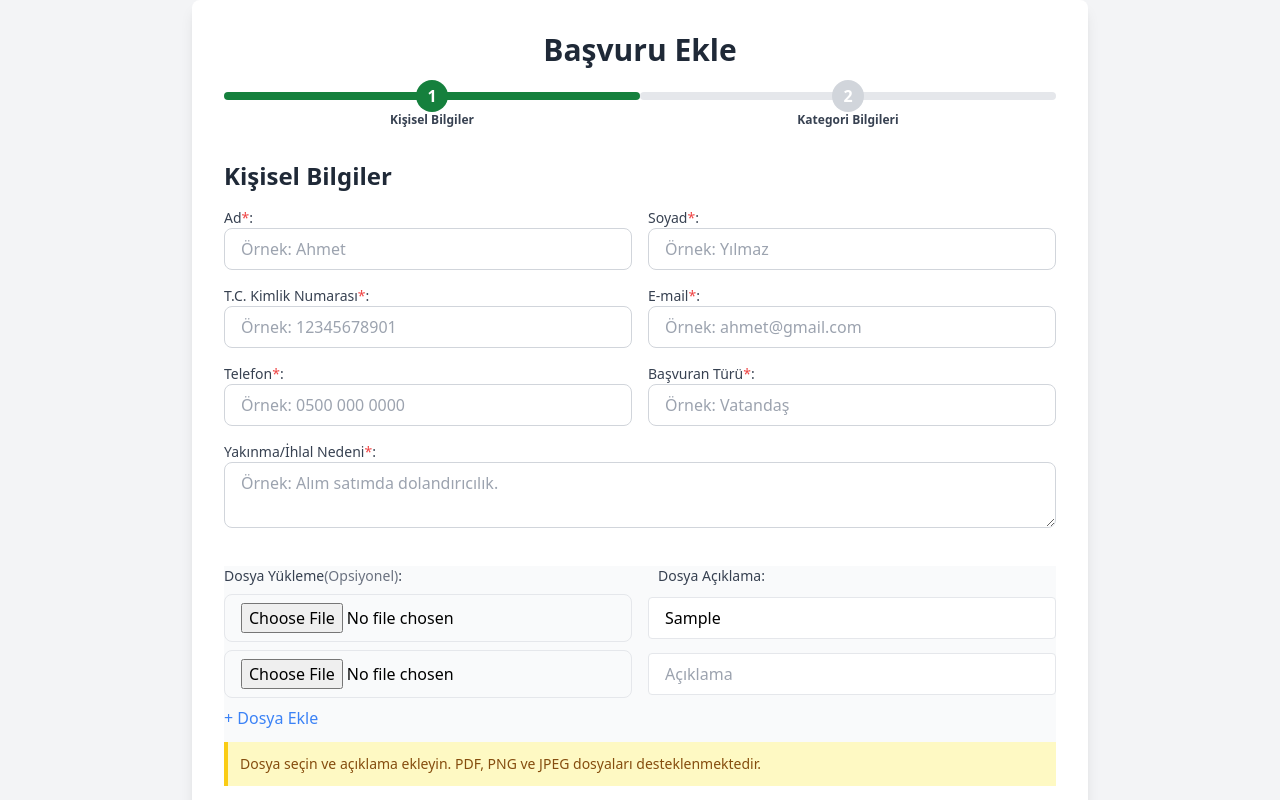
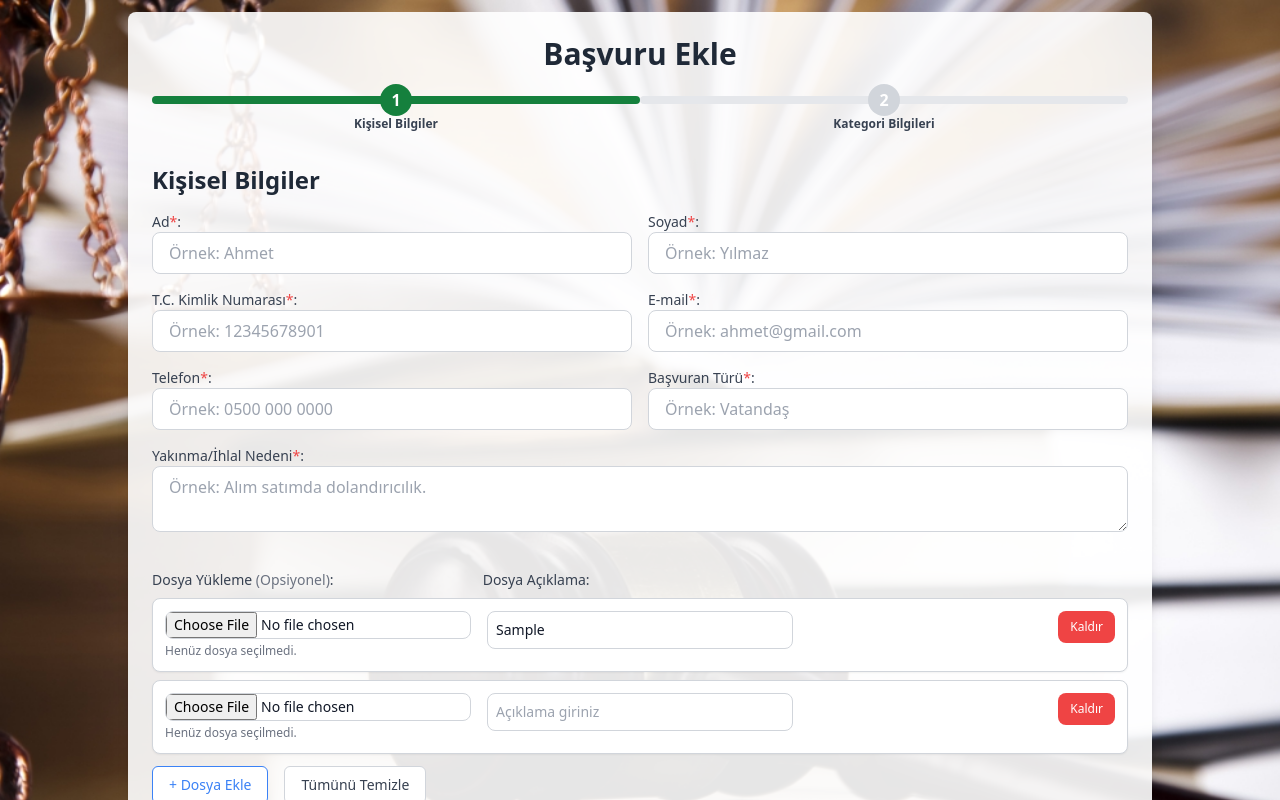
Before and after one commit to elifep/ArdCitizen, a React (Vite) app: page /basvuru-ekle-vatandas in a window 1280 px wide. Both pictures are taken after typing "Sample" into the empty fields and a click on the button "+ Dosya Ekle". Shown: the top 800 px of the page. Built offline with nearby package versions, Linux system fonts and the light colour scheme; no server answers.

Commit message:
Update-vatandasform

```diff
--- a/src/components/Process/Case1.jsx
+++ b/src/components/Process/Case1.jsx
@@ -35,6 +35,21 @@ const Case1 = ({ formData, setFormData, handleInputChange, errors }) => {
                 { document: null, documentDescription: "" },
             ],
         }));
+    };
+    const removeFileInput = (index) => {
+        setFormData((prevData) => ({
+            ...prevData,
+            submissions: prevData.submissions.filter((_, i) => i !== index),
+        }));
+    };
+
+    const clearAllFiles = () => {
+        if (formData.submissions.length > 1) {
+            setFormData((prevData) => ({
+                ...prevData,
+                submissions: [prevData.submissions[0]], // İlk dosya kalır
+            }));
+        }
     };
 
     return (
@@ -160,44 +175,81 @@ const Case1 = ({ formData, setFormData, handleInputChange, errors }) => {
                         <p className="text-red-500 text-sm">{errors.complaintReason}</p>
                     )}
                 </div>
-
-                <div className="mt-4 col-span-2 bg-gray-50 ">
-                    <div className="flex gap-64">
-                    <label className="block text-sm font-medium text-gray-700">
-                        Dosya Yükleme<span className="text-gray-500">(Opsiyonel)</span>:
+                <div className="mt-4 col-span-2">
+                    {/* Etiketlerin hizalanması */}
+                    <div className="grid grid-cols-3 gap-4 items-center">
+                        <label className="text-sm font-medium text-gray-700 self-center">
+                            Dosya Yükleme <span className="text-gray-500">(Opsiyonel)</span>:
                         </label>
-                    <label className="block text-sm font-medium text-gray-700">
+                        <label className="text-sm font-medium text-gray-700 self-center">
                             Dosya Açıklama:
                         </label>
+                        <span></span> {/* Boş sütun */}
                     </div>
+                    {/* Dosya ve açıklama girdileri */}
                     {formData.submissions.map((submission, index) => (
-                        <div key={index} className="flex items-center space-x-4 mt-2">
+                        <div
+                            key={index}
+                            className="grid grid-cols-3 gap-4 mt-2 p-3 bg-white border border-gray-300 rounded-lg shadow-sm items-start"
+                        >
+                            {/* Dosya seçme alanı */}
+                            <div className="flex flex-col w-full">
                                 <input
                                     type="file"
                                     onChange={(e) => handleFileChange(e, index)}
-                                className="border rounded-lg px-4 py-2 w-1/2"
+                                    className="block w-full text-sm text-gray-900 bg-white rounded-lg border border-gray-300 cursor-pointer focus:ring-blue-500 focus:border-blue-500"
+                                    aria-label={submission.document ? "Dosya seçildi" : "Henüz dosya seçilmedi"}
                                 />
-
+                                {!submission.document && (
+                                    <span className="text-gray-500 text-xs mt-1">Henüz dosya seçilmedi.</span>
+                                )}
+                            </div>
+                            {/* Dosya açıklama alanı */}
+                            <div className="flex flex-col w-full">
                                 <input
                                     type="text"
-                                placeholder="Açıklama"
+                                    placeholder="Açıklama giriniz"
                                     value={submission.documentDescription}
                                     onChange={(e) => handleDescriptionChange(e, index)}
-                                className="border rounded px-4 py-2 w-1/2"
+                                    className="block w-full text-sm text-gray-900 bg-white rounded-lg border border-gray-300 p-2 focus:ring-blue-500 focus:border-blue-500"
                                 />
                             </div>
+                            {/* Dosya kaldır butonu */}
+                            <div className="flex justify-end">
+                                {formData.submissions.length > 1 && (
+                                    <button
+                                        type="button"
+                                        onClick={() => removeFileInput(index)}
+                                        className="inline-flex items-center px-3 py-2 text-xs font-medium text-white bg-red-500 rounded-lg hover:bg-red-600 focus:ring-2 focus:ring-red-300"
+                                    >
+                                        Kaldır
+                                    </button>
+                                )}
+                            </div>
+                        </div>
                     ))}
+                    {/* Dosya ekle ve tümünü temizle butonları */}
+                    <div className="flex gap-4 mt-3">
                         <button
                             type="button"
                             onClick={addFileInput}
-                        className="mt-2 text-blue-500 hover:text-blue-700"
+                            className="inline-flex items-center px-4 py-2 border border-blue-500 text-sm font-medium rounded-md text-blue-500 bg-white hover:bg-blue-100"
                         >
                             + Dosya Ekle
                         </button>
-                    <div className="mt-3 p-3 border-l-4 border-yellow-400 bg-yellow-100 text-yellow-800 text-sm">
-                        {
-                            "Dosya seçin ve açıklama ekleyin. PDF, PNG ve JPEG dosyaları desteklenmektedir."
-                        }
+                        {formData.submissions.length > 1 && (
+                            <button
+                                type="button"
+                                onClick={clearAllFiles}
+                                className="inline-flex items-center px-4 py-2 border border-gray-300 text-sm font-medium rounded-md text-gray-700 bg-white hover:bg-gray-100"
+                            >
+                                Tümünü Temizle
+                            </button>
+                        )}
+                    </div>
+                    {/* Bilgilendirme metni */}
+                    <div className="mt-3 p-3 border-l-4 border-yellow-400 bg-yellow-100 text-yellow-800 text-sm rounded">
+                        Dosya seçin ve açıklama ekleyin. PDF, PNG ve JPEG dosyaları desteklenmektedir.
                     </div>
                 </div>
             </div>
--- a/src/pages/BasvuruEkle.jsx
+++ b/src/pages/BasvuruEkle.jsx
@@ -6,6 +6,8 @@ import ProgressBar from "../components/Process/ProgressBar";
 import Case1 from "../components/Process/Case1";
 import Case2 from "../components/Process/Case2";
 import categoryFields from "../components/categoryFields/categoryField";
+
+import Hukuk from "../assets/Hukuk.jpg";
 
 import { ToastContainer, toast } from "react-toastify"; // Toastify dahil edildi
 const BasvuruEkle = () => {
@@ -81,12 +83,6 @@ const BasvuruEkle = () => {
             return updatedData;
         });
     };
-    const categoryMapping = {
-        MedyaTaraması: "MediaScan",
-        STK: "STK",
-        BaroKomisyonları: "BaroCommissions",
-        KamuKurumları: "PublicInstitutions",
-    };
 
     const handleKategoriChange = (e) => {
         setFormData({
@@ -154,9 +150,17 @@ const BasvuruEkle = () => {
     };
 
     return (
-        <div className="min-h-screen bg-gray-100 flex items-center justify-center">
+        <div
+            className="flex justify-center items-center p-3 bg-cover bg-center bg-opacity-90"
+            style={{
+                backgroundImage: `url(${Hukuk})`,
+                backgroundSize: "cover",
+                backgroundAttachment: "fixed",
+            }
+            }
+        >
             <ToastContainer /> {/* Toastify Konteyneri */}
-            <div className="bg-white rounded-lg shadow-lg p-8 max-w-4xl w-full">
+            <div className="w-full max-w-5xl bg-white bg-opacity-90 rounded-lg shadow-lg p-6">
                 <h1 className="text-3xl text-gray-800 font-extrabold text-center mb-6">Başvuru Ekle</h1>
 
                 <ProgressBar step={step} steps={steps} />
```
Lines whose indentation alone changed are shown as unchanged.
